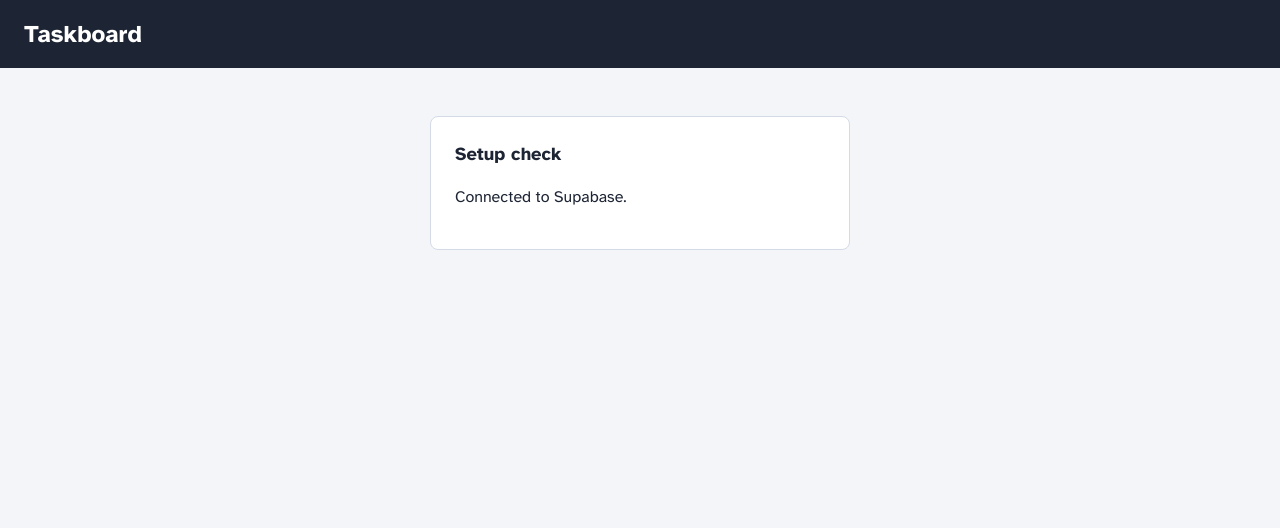
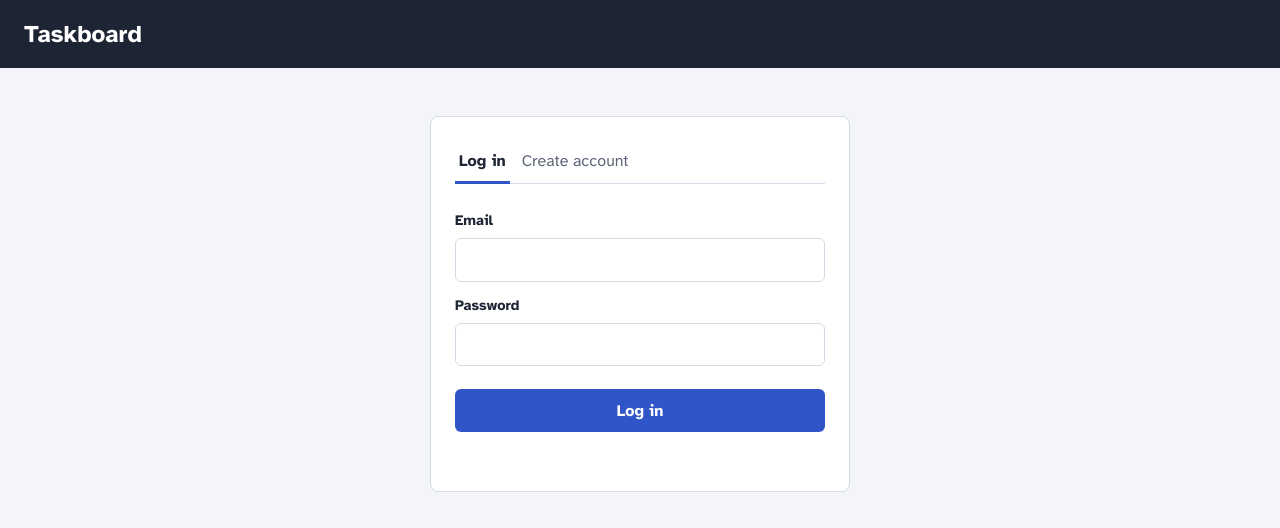
Before and after one commit to ManuelCapiendo/BuildSoftware, a React (Vite) app: page / in a window 1280 px wide. Shown: the top 528 px of the page. Built offline with nearby package versions, Linux system fonts and the light colour scheme; no server answers; the database is empty.

Commit message:
add registration, login/logout

```diff
--- a/src/App.jsx
+++ b/src/App.jsx
@@ -1,32 +1,63 @@
 import { useEffect, useState } from "react";
 import { supabase, isConfigured } from "./supabaseClient";
+import AuthForm from "./components/AuthForm";
 
 export default function App() {
-  const [status, setStatus] = useState(
-    isConfigured ? "Checking connection..." : "Missing VITE_SUPABASE_URL or VITE_SUPABASE_ANON_KEY."
-  );
+  const [session, setSession] = useState(null);
+  const [loading, setLoading] = useState(true);
 
   useEffect(() => {
-    if (!isConfigured) return;
+    if (!isConfigured) {
+      setLoading(false);
+      return;
+    }
+    supabase.auth.getSession().then(({ data }) => {
+      setSession(data.session);
+      setLoading(false);
+    });
+    const { data } = supabase.auth.onAuthStateChange((_event, newSession) => {
+      setSession(newSession);
+    });
+    return () => data.subscription.unsubscribe();
+  }, []);
 
-    supabase
-      .from("tasks")
-      .select("id", { count: "exact", head: true })
-      .then(({ error }) => {
-        setStatus(error ? "Connection error: " + error.message : "Connected to Supabase.");
-      });
-  }, []);
+  async function handleLogout() {
+    await supabase.auth.signOut();
+  }
 
   return (
     <>
       <header className="topbar">
         <h1 className="brand">Taskboard</h1>
+        {session && (
+          <div className="user-area">
+            <span>{session.user.email}</span>
+            <button className="btn btn-ghost" type="button" onClick={handleLogout}>
+              Log out
+            </button>
+          </div>
+        )}
       </header>
+
       <main>
-        <section className="panel auth">
-          <h2>Setup check</h2>
-          <p>{status}</p>
-        </section>
+        {!isConfigured ? (
+          <section className="panel auth">
+            <h2>Setup needed</h2>
+            <p>
+              Add VITE_SUPABASE_URL and VITE_SUPABASE_ANON_KEY to a .env file (local) or to
+              your Vercel project's environment variables, then restart or redeploy.
+            </p>
+          </section>
+        ) : loading ? (
+          <p className="empty">Loading...</p>
+        ) : session ? (
+          <section className="panel auth">
+            <h2>You are logged in</h2>
+            <p>Your task list comes in the next step.</p>
+          </section>
+        ) : (
+          <AuthForm />
+        )}
       </main>
     </>
   );
--- /dev/null
+++ b/src/components/AuthForm.jsx
@@ -0,0 +1,86 @@
+import { useState } from "react";
+import { supabase } from "../supabaseClient";
+
+export default function AuthForm() {
+  const [mode, setMode] = useState("login");
+  const [email, setEmail] = useState("");
+  const [password, setPassword] = useState("");
+  const [message, setMessage] = useState({ text: "", isError: false });
+  const [busy, setBusy] = useState(false);
+
+  function switchMode(newMode) {
+    setMode(newMode);
+    setMessage({ text: "", isError: false });
+  }
+
+  async function handleSubmit(e) {
+    e.preventDefault();
+    if (!email.trim() || password.length < 6) {
+      setMessage({ text: "Enter an email and a password of at least 6 characters.", isError: true });
+      return;
+    }
+
+    setBusy(true);
+    if (mode === "register") {
+      const { data, error } = await supabase.auth.signUp({ email: email.trim(), password });
+      if (error) setMessage({ text: error.message, isError: true });
+      else if (!data.session)
+        setMessage({ text: "Account created. Check your email to confirm, then log in.", isError: false });
+    } else {
+      const { error } = await supabase.auth.signInWithPassword({ email: email.trim(), password });
+      if (error) setMessage({ text: error.message, isError: true });
+    }
+    setBusy(false);
+  }
+
+  return (
+    <section className="panel auth">
+      <div className="tabs" role="tablist">
+        <button
+          type="button"
+          role="tab"
+          className={`tab ${mode === "login" ? "active" : ""}`}
+          onClick={() => switchMode("login")}
+        >
+          Log in
+        </button>
+        <button
+          type="button"
+          role="tab"
+          className={`tab ${mode === "register" ? "active" : ""}`}
+          onClick={() => switchMode("register")}
+        >
+          Create account
+        </button>
+      </div>
+
+      <form className="auth-form" onSubmit={handleSubmit}>
+        <label htmlFor="email">Email</label>
+        <input
+          id="email"
+          type="email"
+          autoComplete="email"
+          value={email}
+          onChange={(e) => setEmail(e.target.value)}
+          required
+        />
+        <label htmlFor="password">Password</label>
+        <input
+          id="password"
+          type="password"
+          autoComplete={mode === "login" ? "current-password" : "new-password"}
+          minLength={6}
+          value={password}
+          onChange={(e) => setPassword(e.target.value)}
+          required
+        />
+        <button className="btn btn-primary" type="submit" disabled={busy}>
+          {mode === "login" ? "Log in" : "Create account"}
+        </button>
+        <p className={`message ${message.isError ? "error" : ""}`} role="status">
+          {message.text}
+        </p>
+      </form>
+    </section>
+  );
+}
```
